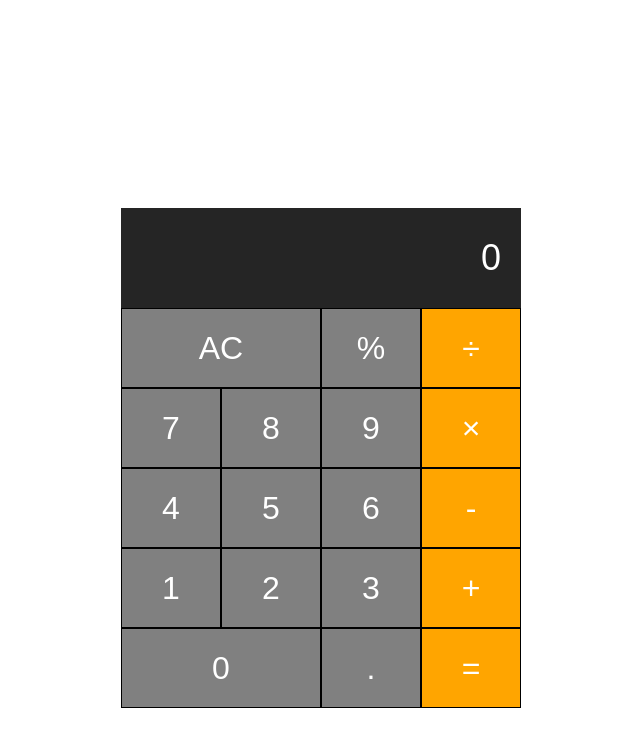
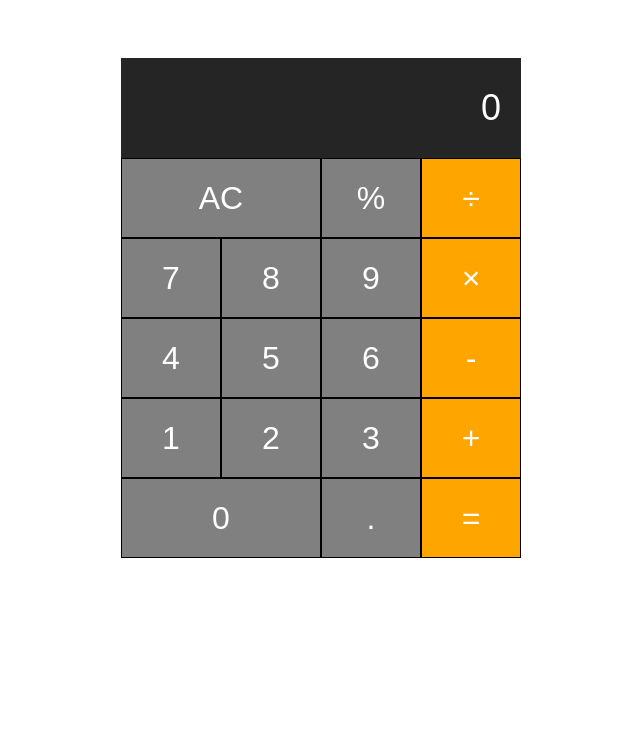
Before and after one commit to sorayasmine/calculator, a plain HTML site: page index.html in a window 1280 px wide. Shown: the whole page, without its empty margins (319-959 px from the left). Drawn offline with Linux system fonts and the light colour scheme.

Commit message:
fixed padding top

```diff
--- a/stylesheet.css
+++ b/stylesheet.css
@@ -1,7 +1,7 @@
 .calculator {
   text-align: center;
   margin: 0 auto;
-  padding-top: 200px;
+  padding-top: 50px;
   width: 400px;
 }
 .calculator-screen {
```
